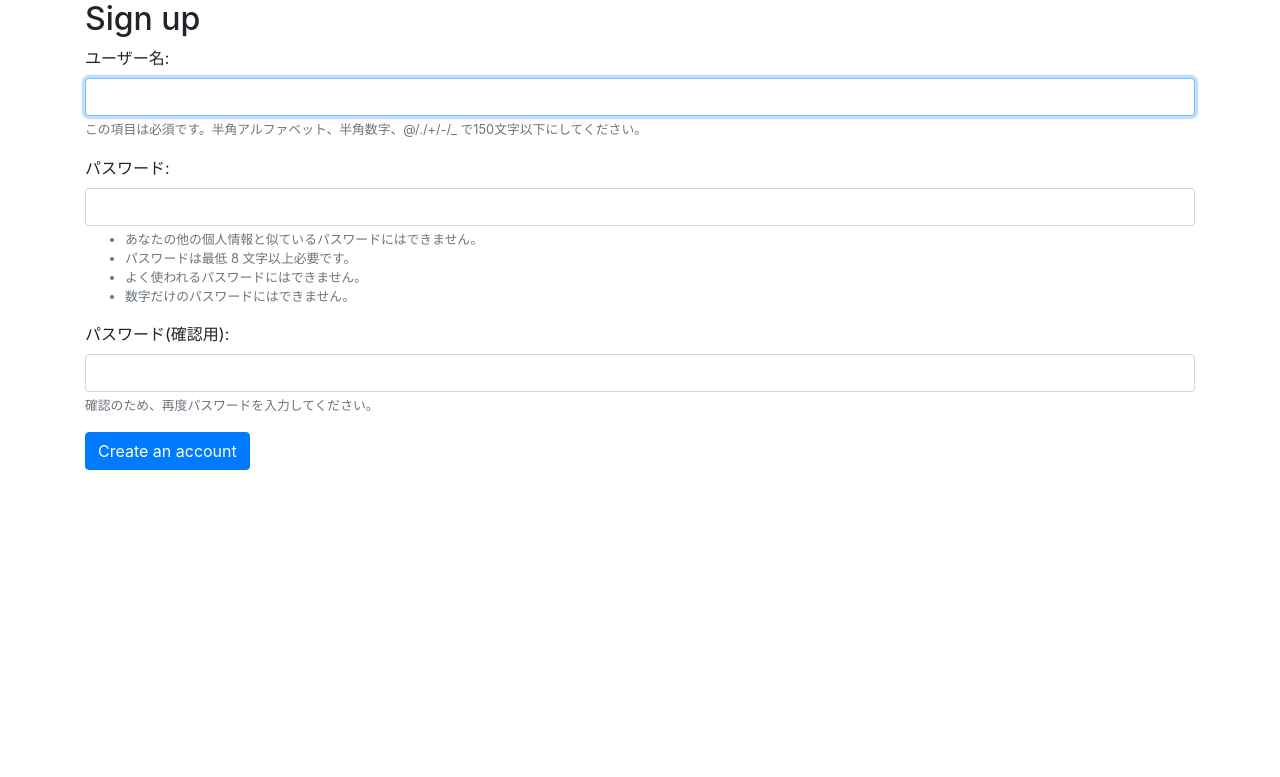
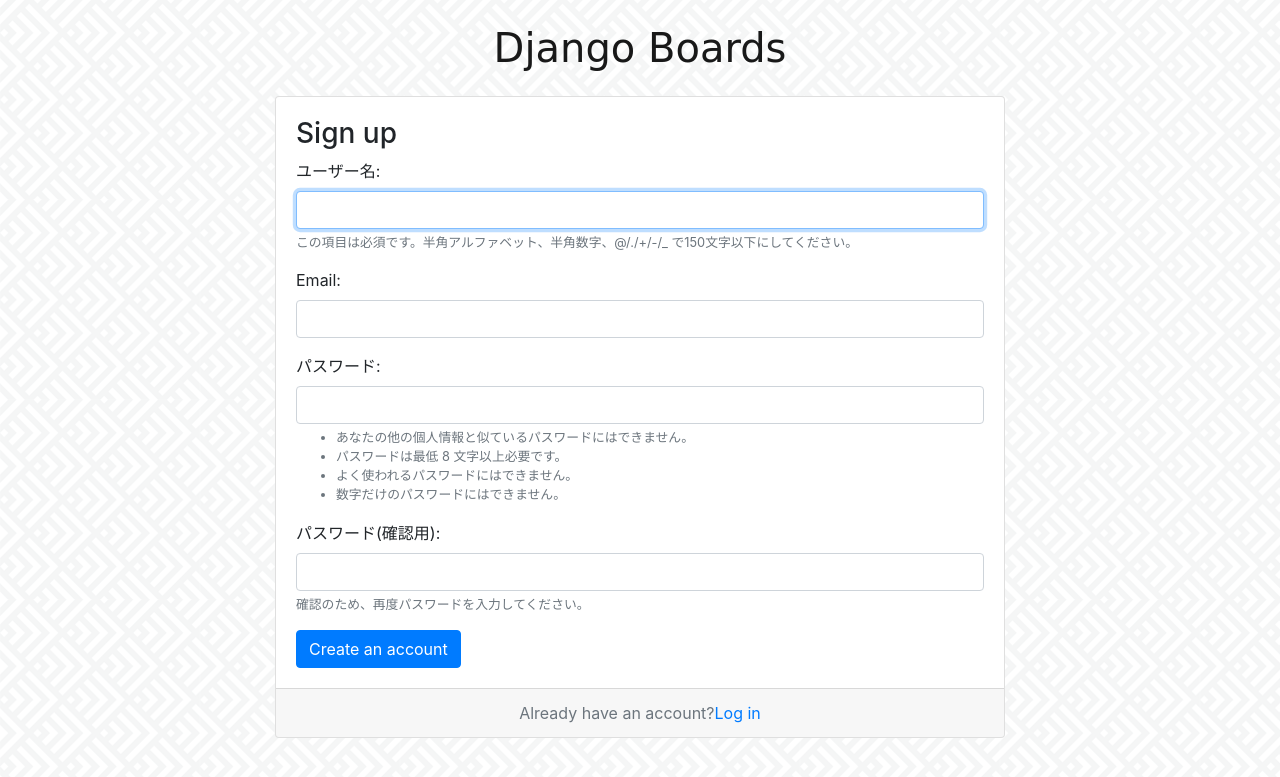
Before and after one commit to minamiatsuko/Django-CRUD-003, a Django app: page /signup/ in a window 1280 px wide. Shown: the top 777 px of the page. Run offline with Django 3.2, Linux system fonts and the light colour scheme; some libraries are stand-ins or nearby versions; some web fonts are replaced.

Commit message:
サインアップ画面にEmail項目追加、背景デザイン配置

```diff
--- /dev/null
+++ b/accounts/forms.py
@@ -0,0 +1,9 @@
+from django import forms
+from django.contrib.auth.forms import UserCreationForm
+from django.contrib.auth.models import User
+
+class SignUpForm(UserCreationForm):
+    email = forms.CharField(max_length=254, required=True, widget=forms.EmailInput())
+    class Meta:
+        model = User
+        fields = ('username', 'email', 'password1', 'password2')
--- a/accounts/views.py
+++ b/accounts/views.py
@@ -1,6 +1,6 @@
 from django.shortcuts import render, redirect
-from django.contrib.auth.forms import UserCreationForm
 from django.contrib.auth import login
+from .forms import SignUpForm
 
 # Create your views here.
 def signup(request):
@@ -11,5 +11,5 @@
             login(request, user)
             return redirect('home')
     else:
-        form = UserCreationForm()
+        form = SignUpForm()
     return render(request, 'signup.html', {'form': form})
--- /dev/null
+++ b/static/css/accounts.css
@@ -0,0 +1,16 @@
+body {
+  background-image: url(../img/spikes.png);
+}
+
+.logo {
+  font-family: 'Pacifico', cursive;
+}
+
+.logo a {
+  color: rgba(0,0,0,.9);
+}
+
+.logo a:hover,
+.logo a:active {
+  text-decoration: none;
+}
--- a/templates/base.html
+++ b/templates/base.html
@@ -14,6 +14,16 @@
        <nav class="navbar navbar-expand-lg navbar-dark bg-dark">
          <div class="container">
            <a class="navbar-brand" href="{% url 'home' %}"> Django Boards</a>
+           <button class="navbar-toggler" type="button" data-toggle="collapse" data-target="#mainMenu" aria-controls="mainMenu" aria-expanded="false" aria-label="Toggle navigation">
+            <span class="navbar-toggler-icon"></span>
+          </button>
+          <div class="collapse navbar-collapse" id="mainMenu">
+            <ul class="navbar-nav ml-auto">
+              <li class="nav-item">
+                <a class="nav-link" href="#">{{ user.username }}</a>
+              </li>
+            </ul>
+          </div>
          </div>
        </nav>
 
--- a/templates/signup.html
+++ b/templates/signup.html
@@ -1,12 +1,31 @@
 {% extends 'base.html' %}
+
+{% load static %}}
+
+{% block stylesheet %}
+ <link rel="stylesheet" href="{% static 'css/accounts.css' %}">
+ {% endblock %}
 
 {% block body %}
   <div class="container">
-    <h2>Sign up</h2>
-    <form method="post" novalidate>
-      {% csrf_token %}
-      {% include 'includes/form.html' %}
-      <button type="submit" class="btn btn-primary">Create an account</button>
-    </form>
+   <h1 class="text-center logo my-4">
+     <a href="{% url 'home' %}">Django Boards</a>
+   </h1>
+   <div class="row justify-content-center">
+     <div class="col-lg-8 col-md-10 col-sm-12">
+      <div class="card">
+        <div class="card-body">
+            <h3>Sign up</h3>
+            <form method="post" novalidate>
+              {% csrf_token %}
+              {% include 'includes/form.html' %}
+              <button type="submit" class="btn btn-primary">Create an account</button>
+            </form>
+          </div>
+          <div class="card-footer text-muted text-center">Already have an account?<a href="#">Log in</a>
+          </div>
+        </div>
+      </div>
+    </div>
   </div>
 {% endblock %}
```
Also changed, not shown: accounts/tests.py (+75 -3 lines), static/img/spikes.png (added).
